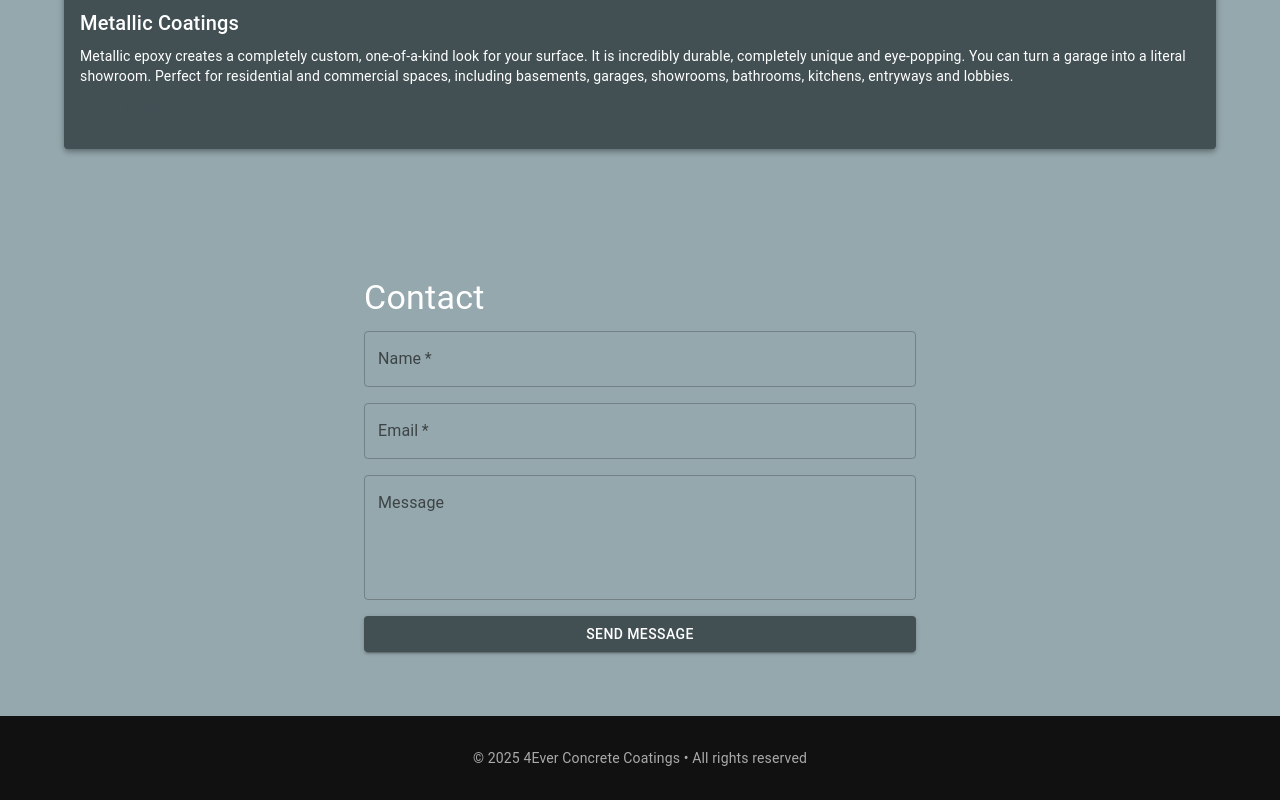
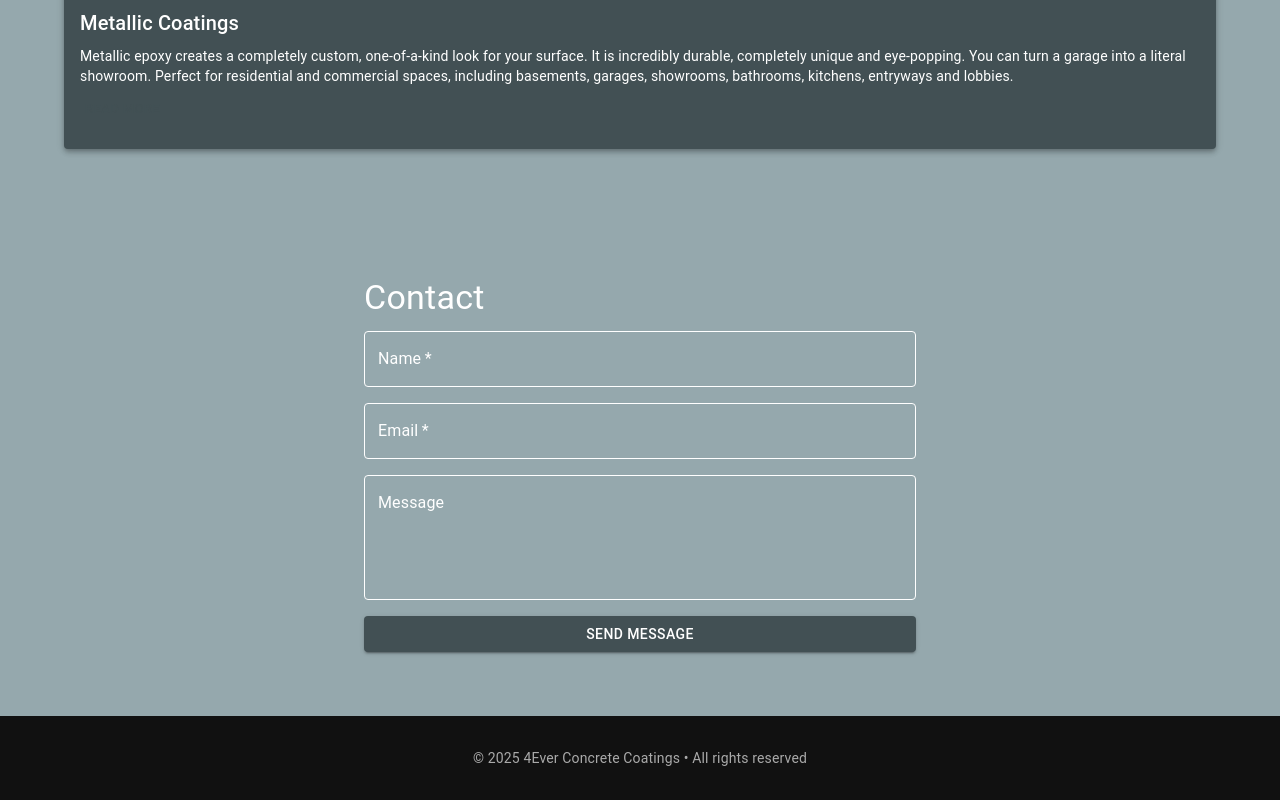
Before and after one commit to DeftVision/a-deifel, a React (Vite) app in the folder my-app/: page / in a window 1280 px wide. Shown: the part 2122-2922 px from the top of the page. Built offline with nearby package versions, Linux system fonts and the light colour scheme.

Commit message:
Contact form labels now white

```diff
--- a/my-app/src/index.css
+++ b/my-app/src/index.css
@@ -1,32 +1,3 @@
 html {
     scroll-behavior: smooth;
 }
-
-
-
-.hero {
-    outline: 5px dashed lime;
-    height: 30vh !important;   /* temp */
-}
-
-/* Contact section – dark-mode tweaks */
-.contact__form label {
-    color: #ffffff;                       /* white label text */
-}
-
-.contact__form input,
-.contact__form textarea {
-    background: transparent;              /* no white boxes */
-    border: 1px solid #ffffff;            /* white outline */
-    color: #ffffff;                       /* white user text */
-}
-
-.contact__form input::placeholder,
-.contact__form textarea::placeholder {
-    color: rgba(255, 255, 255, 0.7);      /* softer white hint */
-}
-
-.contact__form input:focus,
-.contact__form textarea:focus {
-    outline: 2px solid #ffffff;           /* optional focus ring */
-}
--- a/my-app/src/theme.js
+++ b/my-app/src/theme.js
@@ -1,22 +1,47 @@
+// src/theme.js
 import { createTheme } from '@mui/material/styles';
 
 const theme = createTheme({
     palette: {
-        mode: 'light',
-        background: { default: '#95a8ad' },
-        text: { primary: '#fff' },
-        primary: { main: '#425054'}
+        mode: 'light',                       // keep normal elevations/shadows
+        background: { default: '#95a8ad' },  // page background
+        text:       { primary: '#ffffff' },  // global white text
+        primary:    { main: '#425054' },     // AppBar & accent colour
     },
 
     components: {
+        /* Darken all Paper-based surfaces (Menu, Drawer, Dialog, etc.) */
         MuiPaper: {
             styleOverrides: {
+                root: { backgroundColor: '#425054' },
+            },
+        },
+
+        /* Make every Outlined TextField blend with the dark theme */
+        MuiOutlinedInput: {
+            styleOverrides: {
                 root: {
-                    backgroundColor: '#425054'
-                }
-            }
-        }
-    }
+                    /* white typed text */
+                    input: { color: '#ffffff' },
+
+                    /* white outline in all states */
+                    '& .MuiOutlinedInput-notchedOutline':            { borderColor: '#ffffff' },
+                    '&:hover .MuiOutlinedInput-notchedOutline':      { borderColor: '#ffffff' },
+                    '&.Mui-focused .MuiOutlinedInput-notchedOutline':{ borderColor: '#ffffff' },
+                },
+            },
+        },
+
+        /* White labels for TextFields */
+        MuiInputLabel: {
+            styleOverrides: {
+                root: {
+                    color: '#ffffff',
+                    '&.Mui-focused': { color: '#ffffff' },
+                },
+            },
+        },
+    },
 });
 
 export default theme;
```
